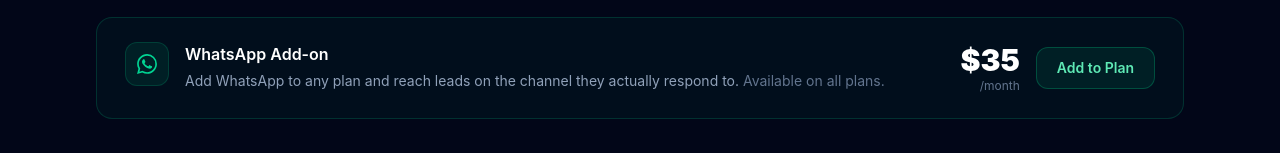
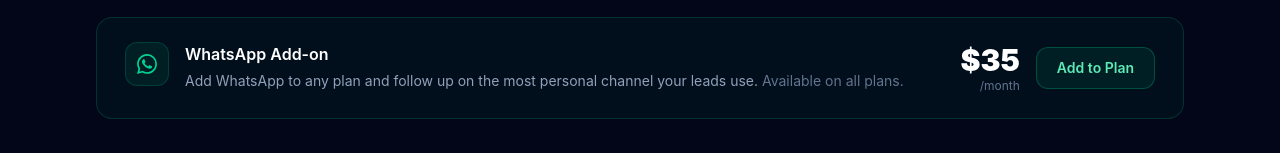
Before and after one commit to Pratham0-7/AutoGrowEcoFrontend, a React (Vite) app: page /pricing in a window 1280 px wide. Shown: the part 1071-1224 px from the top of the page. Built offline with nearby package versions, Linux system fonts and the light colour scheme; no server answers.

Commit message:
Made some changes in tagline

```diff
--- a/src/components/Pricing.jsx
+++ b/src/components/Pricing.jsx
@@ -246,7 +246,7 @@
               <div>
                 <p className="font-semibold text-white">WhatsApp Add-on</p>
                 <p className="mt-1 text-sm leading-relaxed text-slate-400">
-                  Add WhatsApp to any plan and reach leads on the channel they actually respond to.{" "}
+                  Add WhatsApp to any plan and follow up on the most personal channel your leads use.{" "}
                   <span className="text-slate-500">Available on all plans.</span>
                 </p>
               </div>
```
